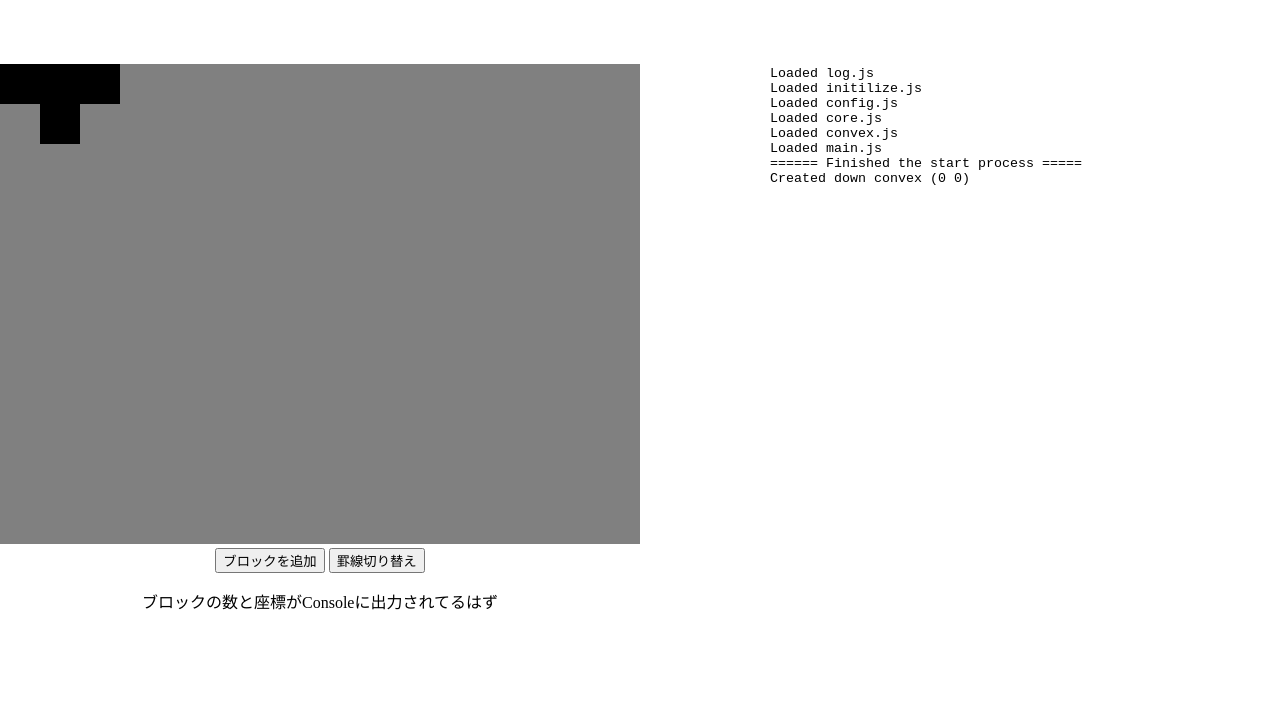
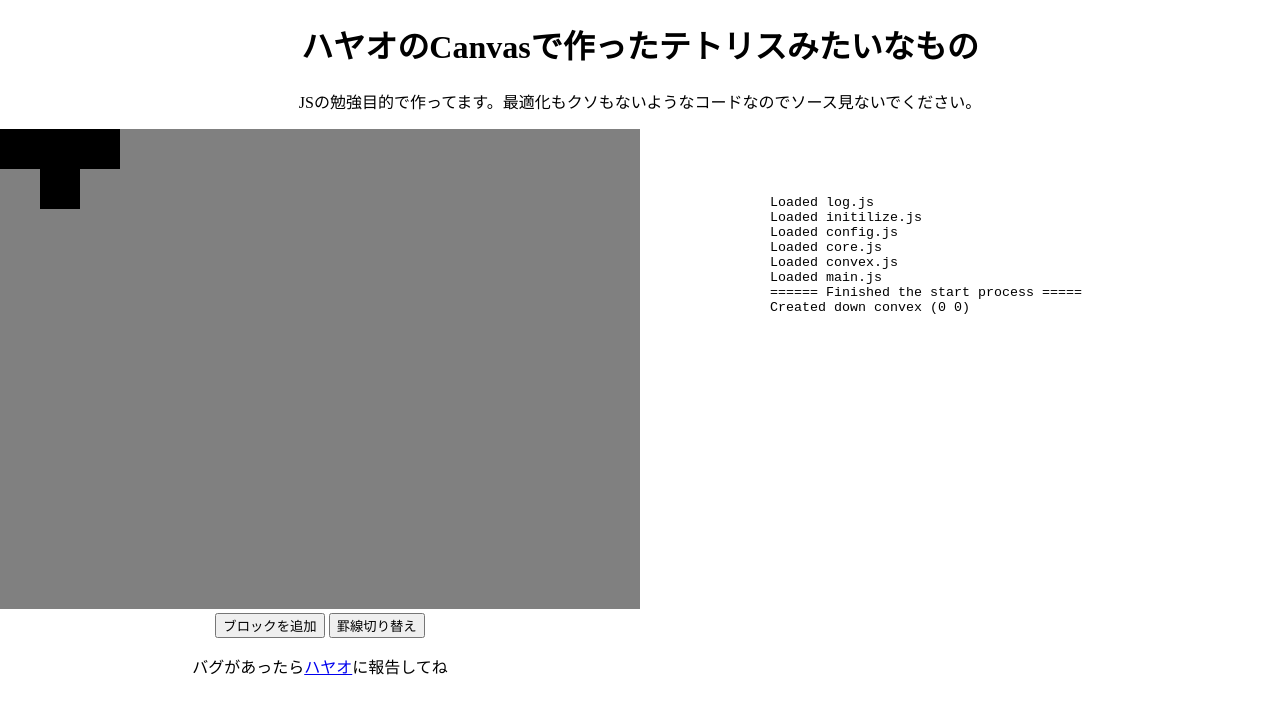
Before and after one commit to Hayao0819/hayao-tetris, a plain HTML site: page index.html in a window 1280 px wide. Drawn offline with Linux system fonts and the light colour scheme.

Commit message:
[update] : タイトルとか追加

```diff
--- a/index.html
+++ b/index.html
@@ -6,21 +6,24 @@
     <link rel="stylesheet" href="main.css">
 </head>
 <body>
-    <div id="container">
-        <div id="main">
+    <header style="text-align: center;">
+        <h1>ハヤオのCanvasで作ったテトリスみたいなもの</h1>
+        <p>JSの勉強目的で作ってます。最適化もクソもないようなコードなのでソース見ないでください。</p>
+    </header>
+
+    <main>
         <div id="canvas_wrapper"></div>
         <form>
-                <input type="button" value="ブロックを追加" onclick="createConvex(0,0)">
+            <input type="button" value="ブロックを追加" onclick="AddBlock()">
             <input type="button" value="罫線切り替え" onclick="changeLine()">
         </form>
-            <p>ブロックの数と座標がConsoleに出力されてるはず</p>
-        </div>
+        <p>バグがあったら<a href="https://twitter.com/Hayao0819">ハヤオ</a>に報告してね</p>
+    </main>
 
     <div id="sidebar">
         <form>
             <textarea name="log" id="log" readonly></textarea>
         </form>
-        </div>
     </div>
 
     <span id="load_script">
--- a/main.css
+++ b/main.css
@@ -3,7 +3,7 @@ body{
     padding:0;
 }
 
-#main{
+main{
     /* テキスト中央揃え */
     text-align: center;
 
```
Lines whose indentation alone changed are shown as unchanged.
